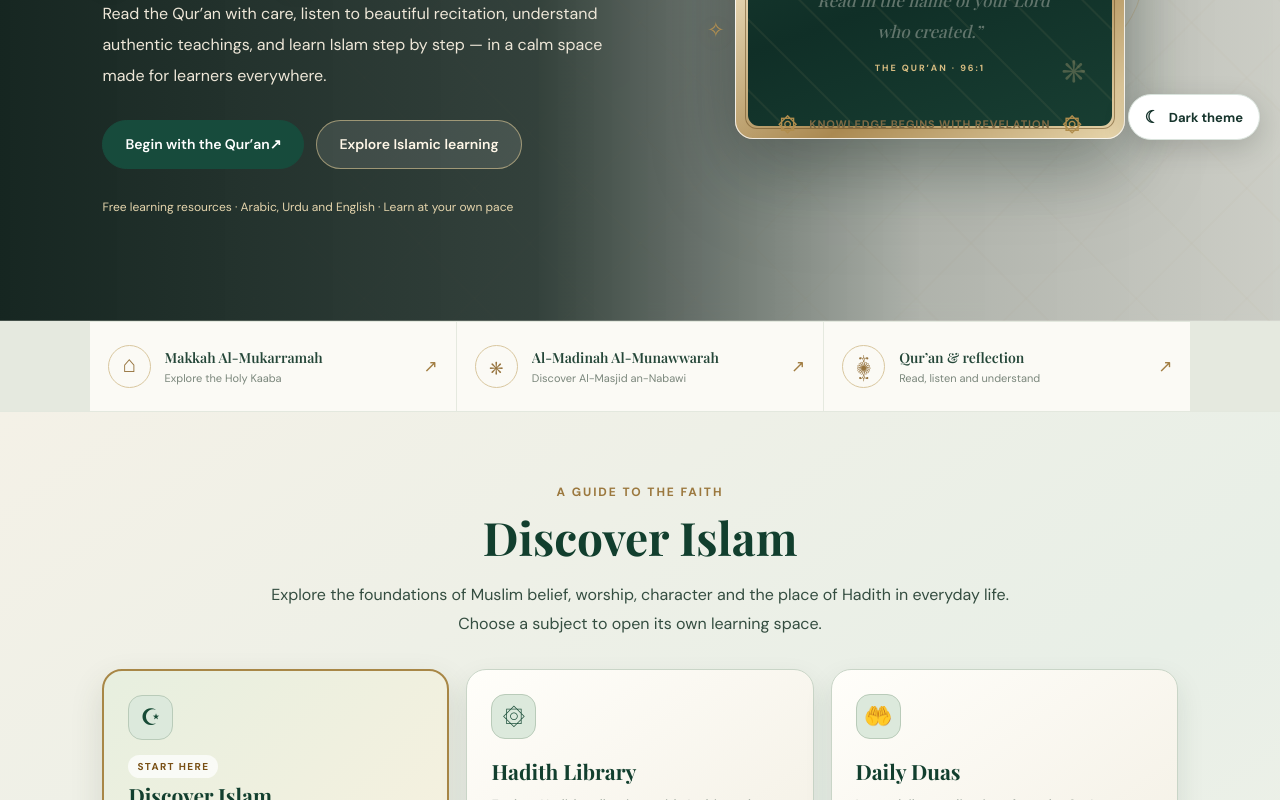
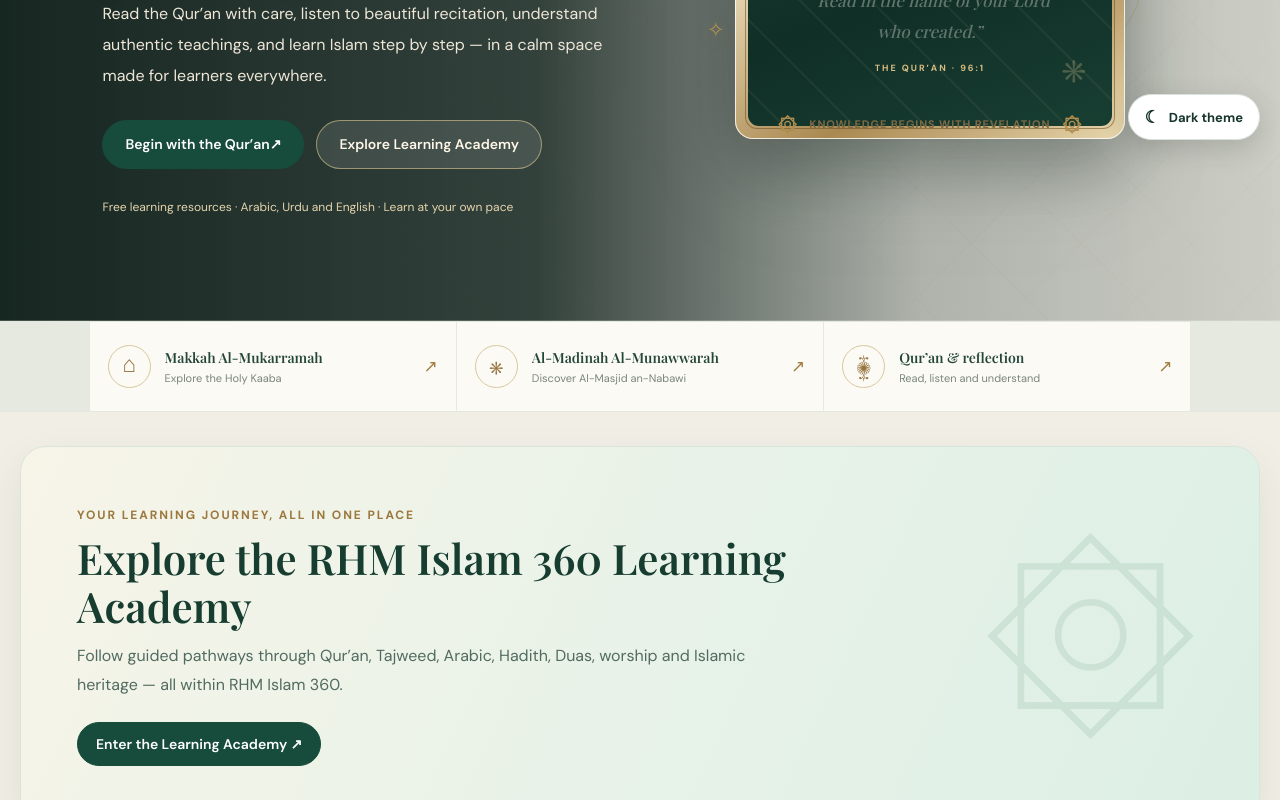
Before and after one commit to muhammadhadiurrehman7-max/rhm-islamic-circle, a Next.js app: page / in a window 1280 px wide. Shown: the part 640-1440 px from the top of the page. Built offline with nearby package versions, Linux system fonts and the light colour scheme; a web font is replaced by a local one.

Commit message:
Feature Learning Academy on RHM Islam 360 homepage

```diff
--- a/app/page.tsx
+++ b/app/page.tsx
@@ -87,6 +87,10 @@ export default function Home() {
 
       <div id="main-content" tabIndex={-1}>
       <style jsx global>{`
+        .academy-home-promo{position:relative;isolation:isolate;overflow:hidden;display:flex;align-items:center;justify-content:space-between;gap:28px;margin:34px auto;padding:clamp(28px,5vw,56px);width:min(1240px,calc(100% - 40px));border:1px solid #d8e6d9;border-radius:26px;background:linear-gradient(115deg,#f7f4e8 0%,#e7f2e8 55%,#dcefe5 100%);box-shadow:0 16px 42px rgba(22,66,47,.08)}
+        .academy-promo-copy{position:relative;z-index:1;max-width:780px}.academy-promo-copy h2{margin:10px 0 12px;color:#173d31;font:600 clamp(27px,4vw,42px)/1.15 "Playfair Display",Georgia,serif}.academy-promo-copy p{max-width:720px;margin:0 0 22px;color:#526b60;line-height:1.8}.academy-promo-emblem{position:absolute;right:5%;top:50%;transform:translateY(-50%);font-size:clamp(110px,18vw,220px);line-height:1;color:rgba(24,103,73,.10);pointer-events:none}
+        html[data-site-theme="dark"] .academy-home-promo{border-color:#355b49;background:linear-gradient(115deg,#17392e,#203f32 55%,#294b3a)}html[data-site-theme="dark"] .academy-promo-copy h2{color:#f4ecd8}html[data-site-theme="dark"] .academy-promo-copy p{color:#d1dfd5}
+        @media(max-width:560px){.academy-home-promo{margin:24px auto;padding:26px 22px;width:calc(100% - 28px)}.academy-promo-emblem{right:-8%;font-size:130px}}
         .premium-hero {
           position: relative;
           background-image: linear-gradient(90deg,rgba(8,25,20,.94) 0%,rgba(8,25,20,.82) 42%,rgba(8,25,20,.30) 72%,rgba(8,25,20,.18) 100%),url('/images/rhm-islam360-quran-hero.webp');
@@ -110,7 +114,7 @@ export default function Home() {
           <p>Read the Qur’an with care, listen to beautiful recitation, understand authentic teachings, and learn Islam step by step — in a calm space made for learners everywhere.</p>
           <div className="hero-actions">
             <a className="btn btn-primary" href="/quran">Begin with the Qur’an <span aria-hidden="true">↗</span></a>
-            <a className="btn btn-light" href="/learn">Explore Islamic learning</a>
+            <a className="btn btn-light" href="/academy">Explore Learning Academy</a>
           </div>
           <div className="hero-note">Free learning resources · Arabic, Urdu and English · Learn at your own pace</div>
         </div>
@@ -136,6 +140,11 @@ export default function Home() {
         <a href="/heritage#kaaba"><span className="ribbon-symbol">⌂</span><span><strong>Makkah Al-Mukarramah</strong><small>Explore the Holy Kaaba</small></span><span className="ribbon-arrow">↗</span></a>
         <a href="/heritage#masjid-nabawi"><span className="ribbon-symbol">۞</span><span><strong>Al-Madinah Al-Munawwarah</strong><small>Discover Al-Masjid an-Nabawi</small></span><span className="ribbon-arrow">↗</span></a>
         <a href="/quran"><span className="ribbon-symbol">۩</span><span><strong>Qur’an & reflection</strong><small>Read, listen and understand</small></span><span className="ribbon-arrow">↗</span></a>
+      </section>
+
+      <section className="academy-home-promo" aria-labelledby="academy-home-title">
+        <div className="academy-promo-emblem" aria-hidden="true">۞</div>
+        <div className="academy-promo-copy"><span className="eyebrow">Your learning journey, all in one place</span><h2 id="academy-home-title">Explore the RHM Islam 360 Learning Academy</h2><p>Follow guided pathways through Qur’an, Tajweed, Arabic, Hadith, Duas, worship and Islamic heritage — all within RHM Islam 360.</p><a className="btn btn-primary" href="/academy">Enter the Learning Academy ↗</a></div>
       </section>
 
       <section className="faith-entry-section" aria-labelledby="faith-entry-title">
```
